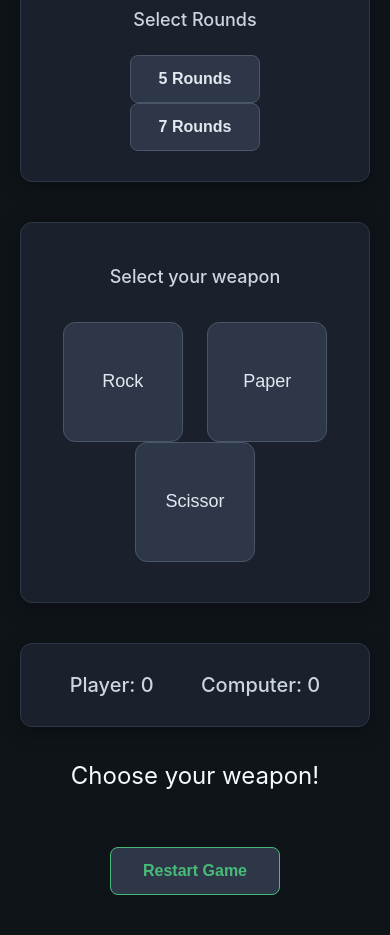
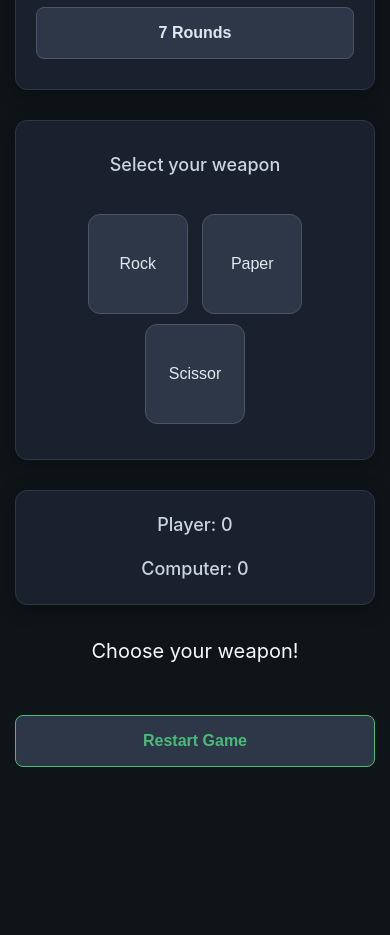
Before and after one commit to Betsinat/Rock-Paper-Sissors, a plain HTML site: page index.html in a window 390 px wide. Shown: the part 220-1155 px from the top of the page. After the commit the page ends 1007 px from the top, so only its background shows below. Drawn offline with Linux system fonts and the light colour scheme.

Commit message:
add media query

```diff
--- a/styles/style.css
+++ b/styles/style.css
@@ -60,6 +60,10 @@ h1 {
     border-color: #667eea;
     color: white;
     transform: translateY(-2px);
+}
+.RPS-selection button:active {
+    transform: scale(0.95);
+    transition: transform 0.1s ease;
 }
 
 /* RPS Game Buttons */
@@ -155,3 +159,56 @@ h1 {
     color: white;
     transform: translateY(-2px);
 }
+/* Mobile Responsiveness */
+@media (max-width: 768px) {
+    body {
+        padding: 20px 15px;
+    }
+
+    h1 {
+        font-size: 28px;
+        margin-bottom: 30px;
+    }
+
+    .round-selection {
+        padding: 20px;
+        margin: 30px 0;
+    }
+
+    .round-selection button {
+        display: block;
+        width: 100%;
+        margin: 10px 0;
+        padding: 16px;
+    }
+
+    .RPS-selection {
+        padding: 30px 20px;
+        margin: 30px 0;
+    }
+
+    .RPS-selection button {
+        width: 100px;
+        height: 100px;
+        margin: 5px;
+        padding: 20px;
+        font-size: 16px;
+    }
+
+    .score {
+        padding: 20px;
+        font-size: 18px;
+        flex-direction: column;
+        gap: 15px;
+    }
+
+    #result-message {
+        font-size: 20px;
+        margin: 20px 0;
+    }
+
+    #restart {
+        width: 100%;
+        padding: 16px;
+    }
+}
```
